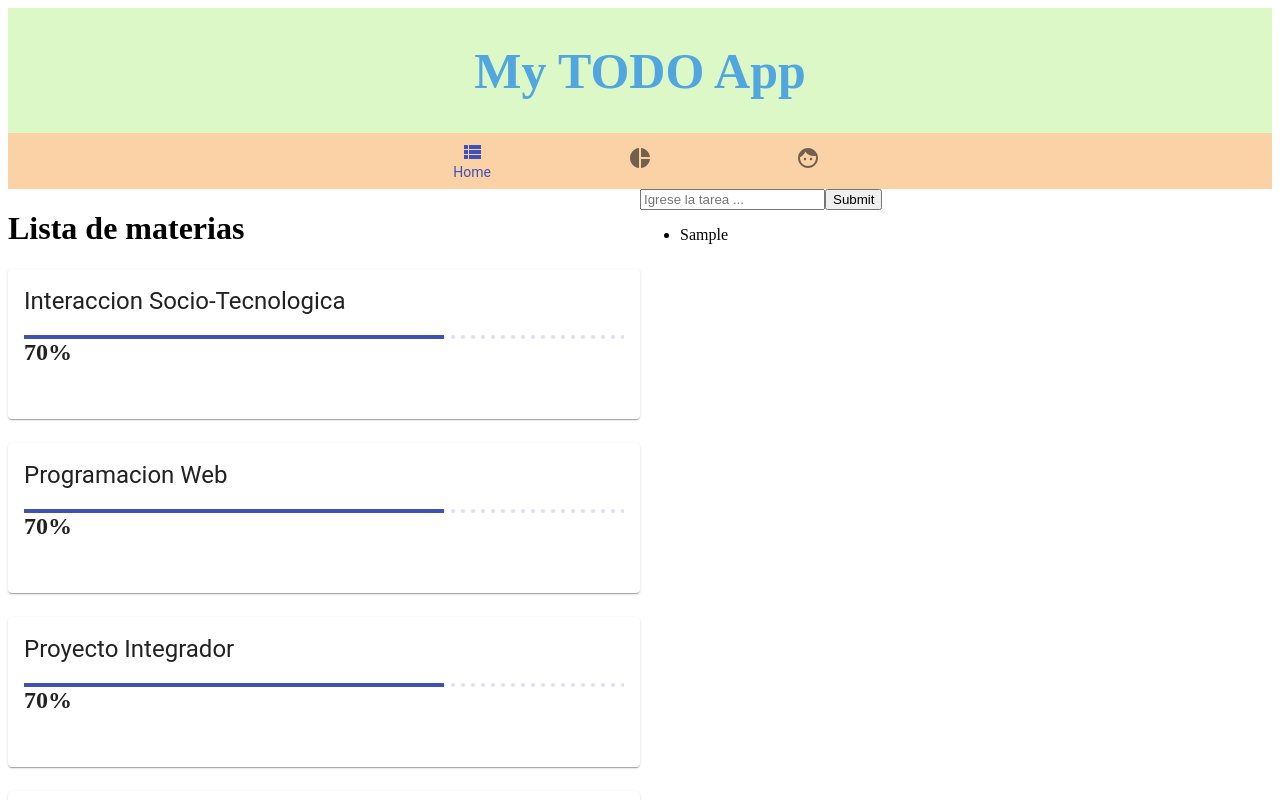
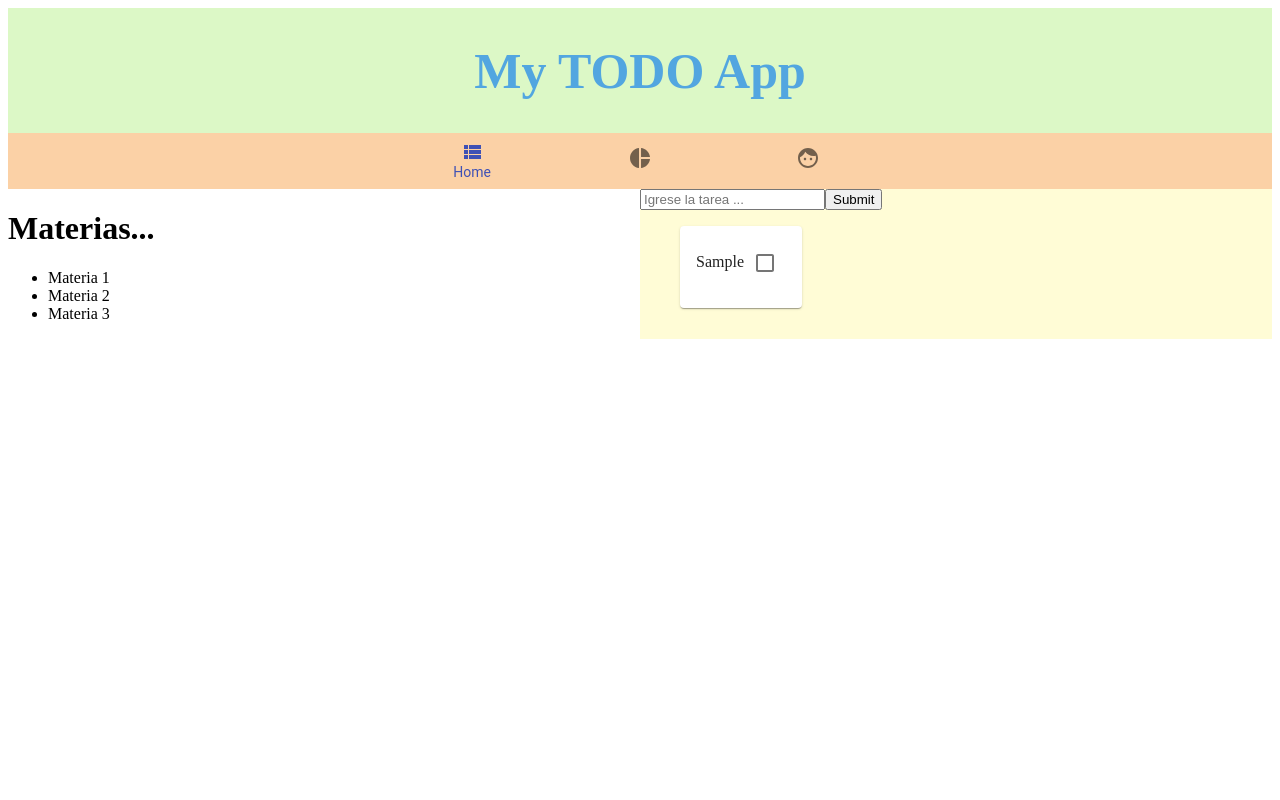
Before and after one commit to Amayha/Taller1WebAvanzada, a React (Create React App) app: page / in a window 1280 px wide. Both pictures are taken after typing "Sample" into the empty fields and a click on the input 853 px from the left and 199 px from the top of the page. Shown: the top 800 px of the page. Built offline with nearby package versions, Linux system fonts and the light colour scheme.

Commit message:
Ambos paneles interactuan

```diff
--- a/src/components/CourseCard/CourseCard.js
+++ b/src/components/CourseCard/CourseCard.js
@@ -13,7 +13,7 @@ function CourseCard(props) {
             <Card className={classes.card}>
                 <CardContent>
                     <Typography variant="h5" component="h2">
-                        {props.nombre}
+                        {props.titulo}
                     </Typography>
                     <br/>
                     <ProgressBar></ProgressBar>
--- /dev/null
+++ b/src/components/Data/Materias.json
@@ -0,0 +1,29 @@
+[
+    {
+        "idMateria": 1,
+        "titulo": "Materia 1",
+        "description": "lorem ipsum...tarea1",
+        "tareas": [
+
+        ],
+        "done": false
+    },
+    {
+        "idMateria": 2,
+        "titulo": "Materia 2",
+        "description": "lorem ipsum...tarea2",
+        "tareas": [
+
+        ],
+        "done": false
+    },
+    {
+        "idMateria": 3,
+        "titulo": "Materia 3",
+        "description": "lorem ipsum...tarea3",
+        "tareas": [
+
+        ],
+        "done": false
+    }
+]
--- /dev/null
+++ b/src/components/Materias/Materias.js
@@ -0,0 +1,46 @@
+import React from 'react';
+import FlipMove from "react-flip-move";
+import CourseCard from '../../components/CourseCard/CourseCard';
+import { makeStyles } from '@material-ui/core';
+
+function Materias(props) {
+    const classes = useStyles();
+
+    const crearMateria = (ma) => {
+        return (
+            <li onClick={() => actualizaMateriaSelect(ma.idMateria)}
+                key={ma.idMateria} >
+                {ma.titulo}
+            </li>
+        )
+    }
+
+    function actualizaMateriaSelect(llave) {
+        console.log('actualizarMateriaSelect: ' + llave);
+        props.actualizaMateriaSelect(llave - 1);
+    }
+
+    var listadoMaterias = props.materias;
+    var listadoItems = listadoMaterias.map(crearMateria);
+
+    return (
+        <div>
+            <h1>Materias...</h1>
+            <ul>
+
+                <FlipMove duration={250} easing="ease-out">
+                    {listadoItems}
+                </FlipMove>
+            </ul>
+        </div>
+    )
+}
+const useStyles = makeStyles({
+    lista: {
+        display: 'flex',
+        listStyleType: 'none',
+    },
+
+
+});
+export default Materias;
--- a/src/components/Todocard/TodoCard.js
+++ b/src/components/Tareas/Tareas.js
@@ -10,19 +10,33 @@ import FlipMove from "react-flip-move";
 
 function TodoCard(props) {
     console.log('Dentro de tareas');
+    var estado;
+    const classes = useStyles();
+
     const crearTarea = (ta) => {
         return (
-            <li onClick={() => borrarTarea(ta.idTarea)}
-                key={ta.idTarea} >
-                {ta.titulo}
+            <li onClick={() => borrarTarea(ta.idTarea)} className={classes.lista} >
+                <Card key={ta.idTarea}>
+                    <CardContent>
+                        {ta.titulo}
+                        <Checkbox checked={estado}></Checkbox>
+                    </CardContent>
+
+                </Card>
+
             </li>
+
         )
     }
 
     function borrarTarea(llave) {
         console.log('borrarTarea: ' + llave);
-        props.delete(llave);
+        //  props.delete(llave);
     }
+
+   /* function actualizarEstadoTarea(ta) {
+        props.chulear(ta);
+    }*/
 
     var listadotareas = props.tareas;
     var listadoItems = listadotareas.map(crearTarea);
@@ -40,6 +54,10 @@ const useStyles = makeStyles({
         display: 'flex',
         flexDirection: 'row',
     },
+    lista: {
+        display: 'flex',
+        listStyleType: 'none',
+    },
 
 });
 
--- a/src/containers/App/App.js
+++ b/src/containers/App/App.js
@@ -2,10 +2,9 @@ import React from 'react';
 import { BrowserRouter as Router, Switch, Route, Link } from "react-router-dom";
 import Header from '../../components/Header/Header';
 import NavBar from '../../components/Navbar/NavBar';
-import Todo from '../../containers/Todo/Todo'
-import Courses from '../../containers/Courses/Courses'
 import { makeStyles } from '@material-ui/core/styles';
 import { flexbox } from '@material-ui/system';
+import Trabajo from '../Trabajo/Trabajo';
 
 
 function App() {
@@ -17,12 +16,7 @@ function App() {
         <Header></Header>
         <NavBar></NavBar>
         <div className={classes.panels}>
-          <div className={classes.left}>
-           <Courses></Courses>
-          </div>
-          <div className={classes.rigth}>
-            <Todo></Todo>
-          </div>
+         <Trabajo></Trabajo>
         </div>
 
       </div>
--- a/src/containers/Courses/Courses.js
+++ b/src/containers/Courses/Courses.js
@@ -3,13 +3,6 @@ import CourseCard from '../../components/CourseCard/CourseCard';
 import { Grid } from '@material-ui/core';
 
 function Todo() {
-
-    var courses = [{ nombre: "Interaccion Socio-Tecnologica" },
-    { nombre: "Programacion Web" },
-    { nombre: "Proyecto Integrador" },
-    { nombre: "Gestion de Proyectos" },
-    { nombre: "Fundamentos de Derecho" },
-    ]
 
 
     return <div className=''>
--- a/src/containers/Todo/Todo.js
+++ b/src/containers/TodoList/TodoList.js
@@ -1,21 +1,22 @@
 import React from 'react';
 import { makeStyles } from '@material-ui/core/styles';
-import TodoCard from '../../components/Todocard/TodoCard';
+import Tareas from '../../components/Tareas/Tareas';
 import { flexbox } from '@material-ui/system';
 import TaskForm from '../../components/TaskForm/TaskForm';
 
 
-function Todo() {
+function TodoList(props) {
 
-    const [tareas, setTareas] = React.useState([]);
+    //const [tareas, setTareas] = React.useState([]);
 
     const addTarea = tarea => {
-        const objTarea = { idTarea: Date(), titulo: tarea};
-        const nuevaTarea = [...tareas, objTarea];
-        setTareas(nuevaTarea);
+        const objTarea = { idTarea: Date.now(), titulo: tarea};
+        //const nuevaTarea = [...tareas, objTarea];
+        //setTareas(nuevaTarea);
+        props.addTareaMateria(objTarea);
         console.log('Trea adicionada..' + tarea);
     }
-
+/*
     const delTarea = llave => {
         var nuevaListaTareas = tareas.filter(function (item){
             console.log(item.idTarea + ' <> ' + llave);
@@ -24,11 +25,17 @@ function Todo() {
         console.log(nuevaListaTareas);
         setTareas(nuevaListaTareas);
     }
+
+    const chulearTarea = (tarea)=>{
+       //setTareas.
+        console.log(tarea.estadoTarea);
+    }
+*/
+console.log(props.materia);
     return (
         <div>
             <TaskForm addTarea={addTarea} />
-            <TodoCard tareas={tareas}
-                    delete={delTarea}
+            <Tareas tareas={props.materia.tareas}
             />
         </div>
     )
@@ -47,4 +54,4 @@ const useStyles = makeStyles(theme => ({
 
 }));
 
-export default Todo;
+export default TodoList;
--- /dev/null
+++ b/src/containers/Trabajo/Trabajo.js
@@ -0,0 +1,70 @@
+import React from 'react';
+import ToDoList from '../../containers/TodoList/TodoList';
+import MateriasData from '../../components/Data/Materias.json';
+import Materias from '../../components/Materias/Materias'
+import { makeStyles } from '@material-ui/core/styles';
+
+function Trabajo(props) {
+    const classes = useStyles();
+
+    const [materias, setMaterias] = React.useState(MateriasData);
+    //Cuando inicia se supone es la primer materia
+    const [materiaSelect, setMateriaSelect] = React.useState(0);
+
+    const actualizaMateriaSelect = materiaSelect => {
+        setMateriaSelect(materiaSelect);
+        console.log("MateriaSelect: " + materiaSelect);
+    }
+
+    const addTareaMateria = tarea => {
+        //Adicionamos la tarea nueva a la materia que esta seleccionada
+        const addTareaNueva = materias.map((materia) => {
+            const indice = materiaSelect + 1;
+            if(materia.idMateria === indice)
+                materia.tareas.push(tarea);
+
+            return materia;
+        });
+        //const nuevaTarea = [...tareas, objTarea];
+        setMaterias(addTareaNueva);
+        console.log('Trea adicionada..' + tarea.titulo);
+    }
+
+    return (
+        <div className={classes.panels}>
+            <div className={classes.left}>
+                <Materias materias={materias}
+                    materiaSelect={materiaSelect}
+                    actualizaMateriaSelect={actualizaMateriaSelect}
+                />
+            </div>
+
+            <div className={classes.rigth}>
+                <ToDoList materia={materias[materiaSelect]}
+                        addTareaMateria={addTareaMateria}
+                />
+            </div>
+
+        </div>
+    )
+}
+
+const useStyles = makeStyles({
+    panels: {
+      display: 'flex',
+      flexDirection: 'row',
+      flexBasis: '100%',
+      textDecoration: 'none',
+    },
+    left:{
+      flexBasis: '50%'
+    },
+
+    rigth:{
+      flexBasis:'50%',
+      backgroundColor:'#fffcd6',
+    }
+
+  });
+
+export default Trabajo;
```
